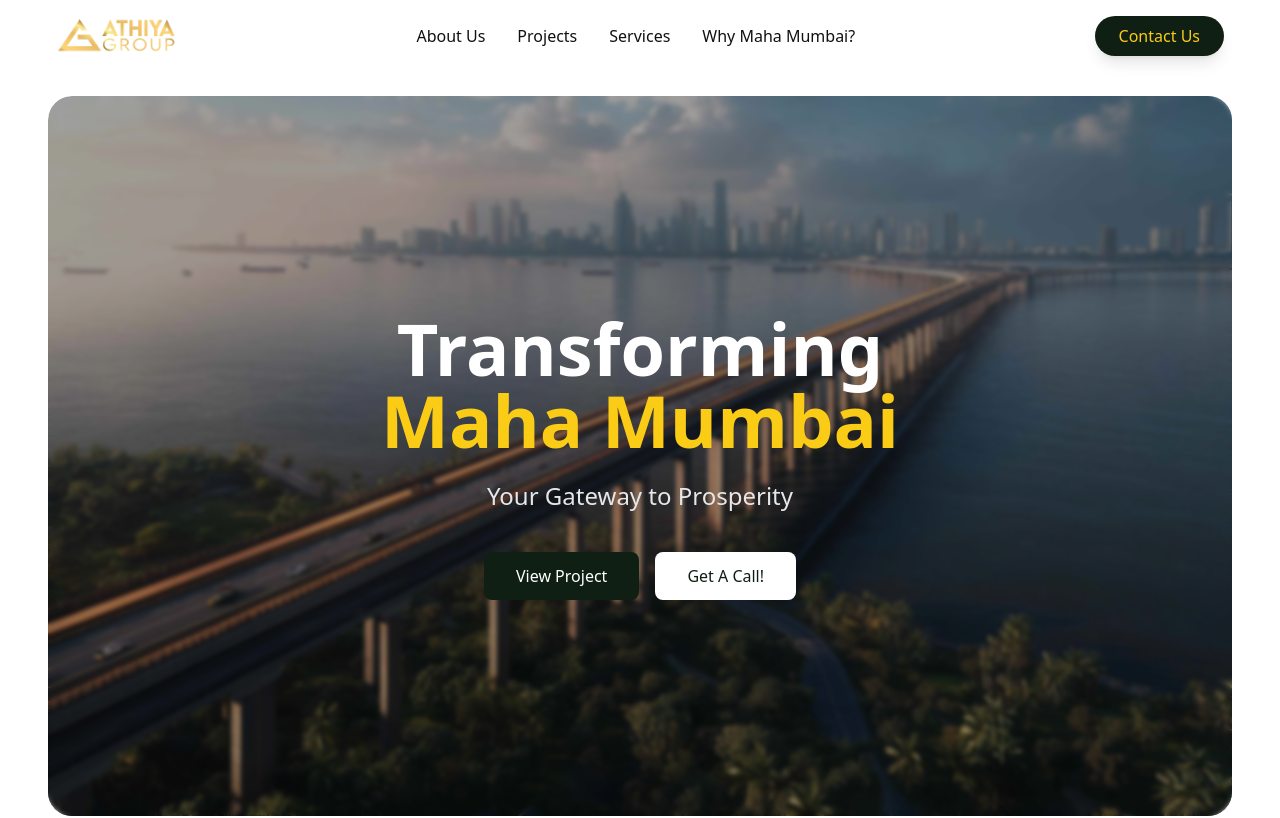
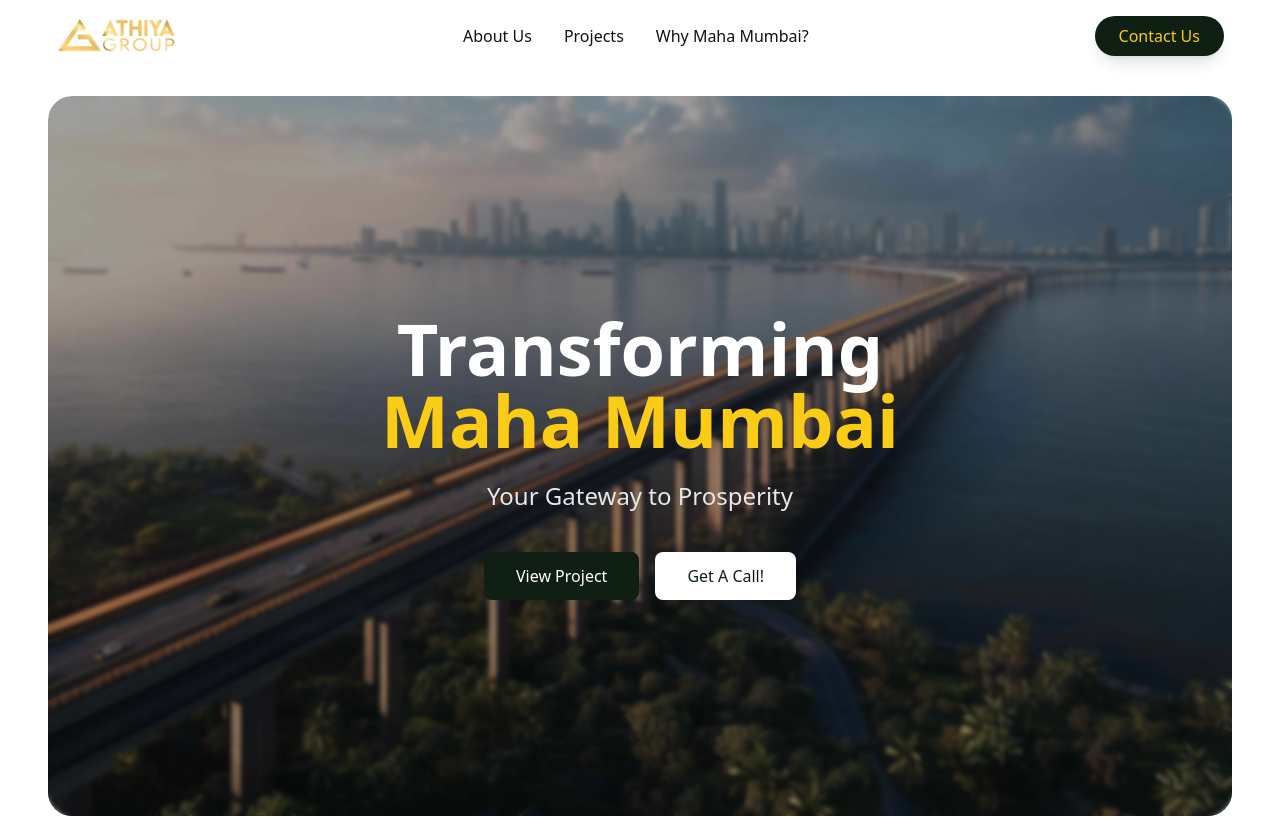
Before and after one commit to nex2link/Athiya-Group, a React (Vite) app: page / in a window 1280 px wide. Shown: the top 818 px of the page. Built offline with nearby package versions, Linux system fonts and the light colour scheme.

Commit message:
once again removed the service nav link

```diff
--- a/src/components/Navbar.jsx
+++ b/src/components/Navbar.jsx
@@ -73,12 +73,12 @@ const Navbar = () => {
                         >
                             Projects
                         </Link>
-                        <Link
+                        {/* <Link
                             to="/service"
                             className="text-black hover:text-yellow-400 transition-colors duration-300"
                         >
                             Services
-                        </Link>
+                        </Link> */}
                         <Link
                             to="/mahamumbai"
                             className="text-black hover:text-yellow-400 transition-colors duration-300"
@@ -100,7 +100,7 @@ const Navbar = () => {
                     <div className="flex flex-col space-y-4 bg-white p-4 rounded-lg shadow-lg">
                         <a href="/aboutus" className="text-black hover:text-yellow-400 transition-colors duration-300">About Us</a>
                         <a href="/project" className="text-black hover:text-yellow-400 transition-colors duration-300">Projects</a>
-                        <a href="service" className="text-black hover:text-yellow-400 transition-colors duration-300">Services</a>
+                        {/* <a href="service" className="text-black hover:text-yellow-400 transition-colors duration-300">Services</a> */}
                         <a href="/mahamumbai" className="text-black hover:text-yellow-400 transition-colors duration-300">Why Maha Mumbai?</a>
                         <button className="bg-[#0F1F14] text-yellow-400 px-6 py-2 rounded-full hover:bg-yellow-400 hover:text-[#0F1F14] transition-colors duration-300">
                             Contact Us
```
